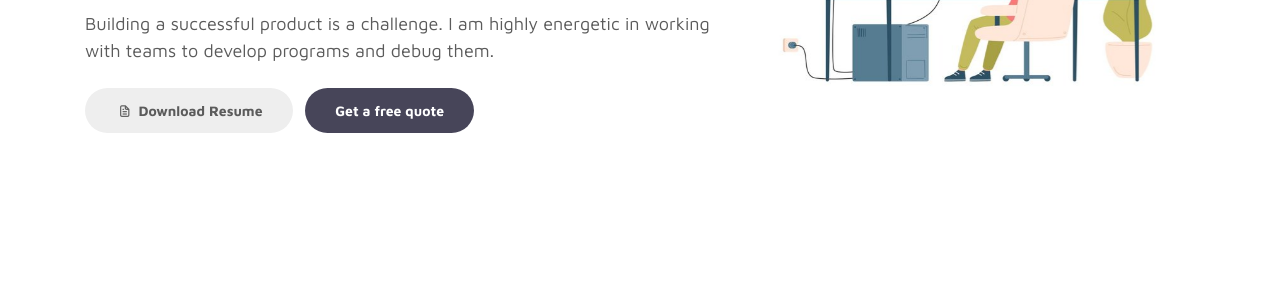
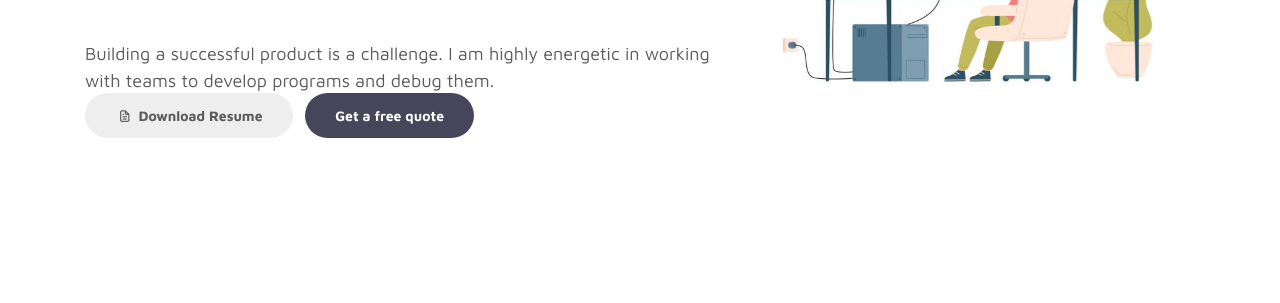
Before and after one commit to shaikamirgh/shaikamirgh.github.io, a plain HTML site: page index.html in a window 1280 px wide. Shown: the part 314-617 px from the top of the page. Drawn offline with Linux system fonts and the light colour scheme.

Commit message:
commit311222

```diff
--- a/css/tooplate-style.css
+++ b/css/tooplate-style.css
@@ -37,6 +37,7 @@ ul li {
 a {
   font-weight: normal;
   text-decoration: none !important;
+  margin-top: 5px !important;
   transition: all 0.4s ease;
 }
 a:hover {
@@ -52,6 +53,8 @@ p {
   font-weight: 300;
   line-height: 1.5;
   color: #5b5b5b;
+  position: relative;
+  top:30px;
 }
 
 h1, h2, h3, h4, h5, h6 {
@@ -517,9 +520,9 @@ b, strong {
   }
 }
 @media (max-width: 580px) {
-	.animated-info {
-		min-width: 200px;
-	}
+    .animated-info {
+        min-width: 200px;
+    }
   .animated-item {
     font-size: 30px;
   }
--- a/index.html
+++ b/index.html
@@ -16,13 +16,6 @@
     <!-- MAIN STYLE -->
     <link rel="stylesheet" href="css/tooplate-style.css">
 
-<!--
-
-Tooplate 2115 Marvel
-
-https://www.tooplate.com/view/2115-marvel
-
--->
   </head>
   <body>
 
@@ -305,7 +298,7 @@ https://www.tooplate.com/view/2115-marvel
 
                     <div class="col-lg-12 col-12">
                         <p class="copyright-text text-center">Copyright &copy; 2022.</p>
-                        <p class="copyright-text text-center">By <a rel="nofollow" href="https://www.facebook.com/tooplate">Amir</a></p>
+                        <p class="copyright-text text-center">By <a rel="nofollow" href="">Amir</a></p>
                     </div>
 
                </div>
```
